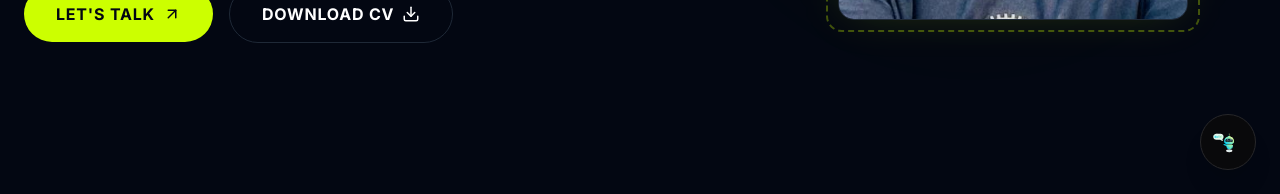
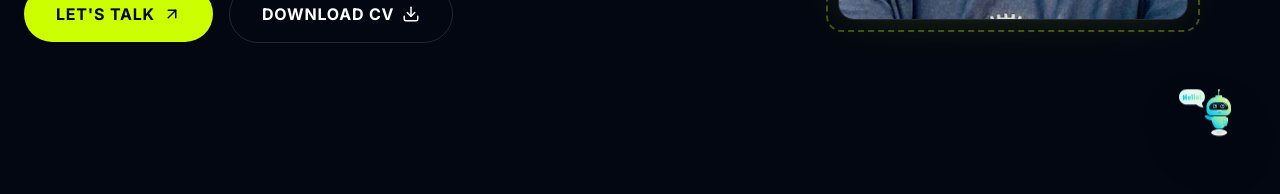
Before and after one commit to designer455/Varun-Portfolio_updated, a Next.js app: page / in a window 1280 px wide. Shown: the part 606-800 px from the top of the page. Built offline with nearby package versions, Linux system fonts and the light colour scheme.

Commit message:
Enlarge floating chatbot trigger mascot icon and remove circle wrapper

```diff
--- a/src/components/WhatsAppWidget.tsx
+++ b/src/components/WhatsAppWidget.tsx
@@ -193,22 +193,26 @@ export default function WhatsAppWidget() {
 
   return (
     <div className="fixed bottom-6 right-6 z-50 font-sans">
-      {/* Floating Toggle Button (Uses the SVG 4015765_195.svg as trigger) */}
+      {/* Floating Toggle Button (Displays large mascot without circle when closed) */}
       <button
         onClick={() => setIsOpen(!isOpen)}
-        className="w-14 h-14 rounded-full bg-zinc-950 border border-zinc-800 text-white flex items-center justify-center shadow-xl transition-all duration-300 hover:scale-110 active:scale-95 group relative z-50 cursor-pointer overflow-hidden"
+        className={`transition-all duration-300 hover:scale-115 active:scale-90 group relative z-50 cursor-pointer flex items-center justify-center ${
+          isOpen
+            ? "w-14 h-14 rounded-full bg-zinc-950 border border-zinc-850 shadow-xl text-white"
+            : "w-20 h-20 bg-transparent"
+        }`}
         aria-label="Open Chatbot"
       >
-        <span className="absolute inset-0 rounded-full bg-accent/10 animate-ping pointer-events-none" />
         {isOpen ? (
-          <X size={24} className="transition-transform duration-300 rotate-90 text-white" />
+          <X size={24} className="transition-transform duration-300 rotate-90" />
         ) : (
-          <div className="relative w-10 h-10">
+          <div className="relative w-20 h-20 drop-shadow-2xl">
+            <span className="absolute inset-2 rounded-full bg-emerald-400/20 animate-ping pointer-events-none" />
             <Image
               src="/assets/4015765_195.svg"
               alt="Assistant Bot Trigger"
               fill
-              className="object-contain p-1"
+              className="object-contain animate-bounce"
               priority
             />
           </div>
```
